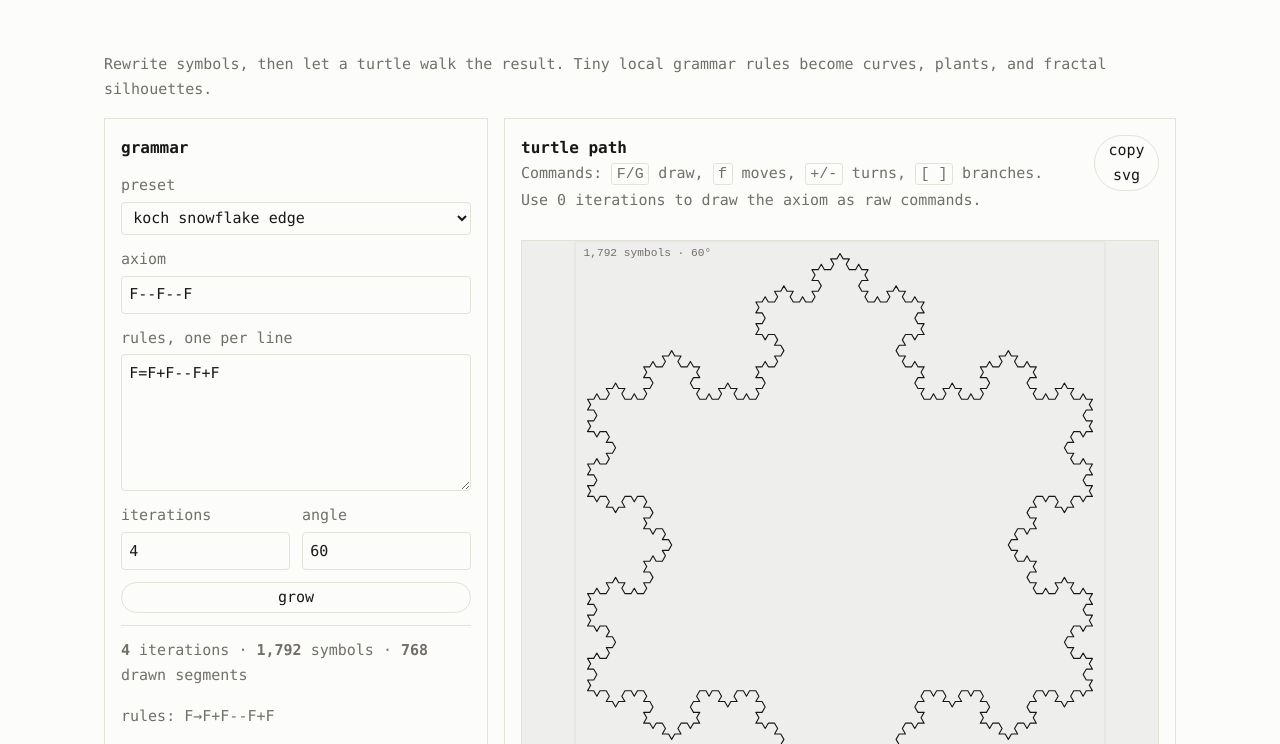
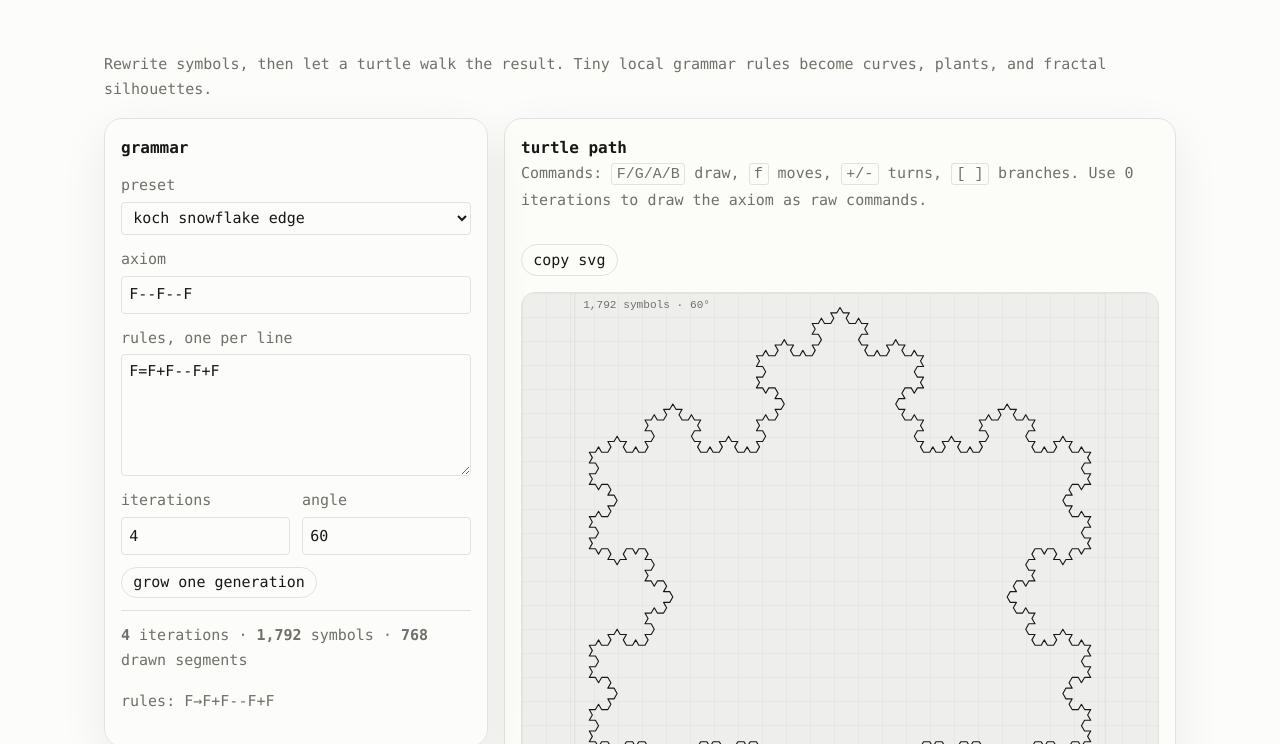
Before and after one commit to m0nhawk/incomplete.fun, an Astro site: page /lsystem in a window 1280 px wide. Shown: the part 56-800 px from the top of the page. Built offline with nearby package versions, Linux system fonts and the light colour scheme; Astro itself is replaced by a stand-in of ours.

Commit message:
fix: polish L-system garden
Entire-Checkpoint: 2b5fe2a17f30

```diff
--- a/src/pages/lsystem.astro
+++ b/src/pages/lsystem.astro
@@ -6,7 +6,7 @@ import PageLayout from '../layouts/PageLayout.astro';
   <p class="lsystem-intro">Rewrite symbols, then let a turtle walk the result. Tiny local grammar rules become curves, plants, and fractal silhouettes.</p>
 
   <section class="lsystem-grid" id="lsystem-app">
-    <form class="lsystem-card" id="lsystem-form">
+    <form class="lsystem-card lsystem-controls" id="lsystem-form">
       <h2>grammar</h2>
       <label>
         preset
@@ -29,7 +29,7 @@ import PageLayout from '../layouts/PageLayout.astro';
         <label>iterations <input id="lsystem-iterations" type="number" min="0" max="8" value="4" /></label>
         <label>angle <input id="lsystem-angle" type="number" min="1" max="180" value="60" /></label>
       </div>
-      <button class="toolbar-button" id="lsystem-grow" type="button">grow</button>
+      <button class="toolbar-button lsystem-grow" id="lsystem-grow" type="button">grow one generation</button>
       <div class="lsystem-output" id="lsystem-summary" aria-live="polite"></div>
     </form>
 
@@ -37,7 +37,7 @@ import PageLayout from '../layouts/PageLayout.astro';
       <div class="lsystem-head">
         <div>
           <h2>turtle path</h2>
-          <p class="lsystem-intro">Commands: <code>F/G</code> draw, <code>f</code> moves, <code>+/-</code> turns, <code>[ ]</code> branches. Use 0 iterations to draw the axiom as raw commands.</p>
+          <p class="lsystem-intro">Commands: <code>F/G/A/B</code> draw, <code>f</code> moves, <code>+/-</code> turns, <code>[ ]</code> branches. Use 0 iterations to draw the axiom as raw commands.</p>
         </div>
         <button class="toolbar-button" id="lsystem-download" type="button">copy svg</button>
       </div>
@@ -57,17 +57,23 @@ import PageLayout from '../layouts/PageLayout.astro';
     display: grid;
     grid-template-columns: minmax(17rem, 24rem) minmax(0, 1fr);
     gap: 1rem;
+    align-items: start;
   }
 
   .lsystem-card {
     border: 1px solid var(--line);
+    border-radius: 18px;
     padding: 1rem;
     display: grid;
     gap: .75rem;
     align-content: start;
+    background: color-mix(in srgb, var(--bg) 88%, transparent);
+    box-shadow: 0 1rem 3rem color-mix(in srgb, var(--fg) 7%, transparent);
   }
 
-  .lsystem-wide { min-width: 0; }
+  .lsystem-controls { position: sticky; top: 1rem; }
+
+  .lsystem-wide { min-width: 0; gap: 1rem; }
 
   .lsystem-card h2 {
     font-size: 1rem;
@@ -89,6 +95,7 @@ import PageLayout from '../layouts/PageLayout.astro';
   .lsystem-card textarea {
     min-height: 7rem;
     resize: vertical;
+    line-height: 1.45;
   }
 
   .lsystem-two {
@@ -102,19 +109,26 @@ import PageLayout from '../layouts/PageLayout.astro';
     justify-content: space-between;
     align-items: start;
     gap: 1rem;
+    flex-wrap: wrap;
   }
 
   .lsystem-svg-wrap {
     border: 1px solid var(--line);
+    border-radius: 14px;
     background: var(--wash);
     overflow: auto;
+    background-image:
+      linear-gradient(color-mix(in srgb, var(--line) 60%, transparent) 1px, transparent 1px),
+      linear-gradient(90deg, color-mix(in srgb, var(--line) 60%, transparent) 1px, transparent 1px);
+    background-size: 1.5rem 1.5rem;
   }
 
   #lsystem-plot {
     display: block;
     width: 100%;
-    min-width: 38rem;
-    height: 38rem;
+    min-width: min(38rem, 100%);
+    height: clamp(22rem, 60vw, 38rem);
+    transition: opacity .2s ease;
   }
 
   .lsystem-output {
@@ -123,8 +137,13 @@ import PageLayout from '../layouts/PageLayout.astro';
     font-variant-numeric: tabular-nums;
   }
 
+  .lsystem-output p:last-child { margin-bottom: 0; }
+
+  .lsystem-grow { justify-self: start; }
+
   @media (max-width: 58rem) {
     .lsystem-grid { grid-template-columns: 1fr; }
+    .lsystem-controls { position: static; }
   }
 </style>
 
@@ -132,6 +151,8 @@ import PageLayout from '../layouts/PageLayout.astro';
   .lsystem-path { fill: none; stroke: var(--fg); stroke-linecap: round; stroke-linejoin: round; }
   .lsystem-frame { fill: none; stroke: var(--line); }
   .lsystem-label { fill: var(--muted); font-family: ui-monospace, monospace; }
+  #lsystem-plot.is-error { opacity: .32; }
+  .lsystem-error { color: var(--fg); }
 </style>
 
 <script>
--- a/src/scripts/lsystem.ts
+++ b/src/scripts/lsystem.ts
@@ -41,6 +41,7 @@ interface Bounds {
 }
 
 const MAX_EXPANSION = 160_000;
+const DEFAULT_PRESET = "koch";
 const PRESETS: Record<string, Preset> = {
   koch: {
     axiom: "F--F--F",
@@ -106,7 +107,7 @@ function getElements(): Elements | null {
 }
 
 function init(elements: Elements) {
-  applyPreset(elements, "koch");
+  applyPreset(elements, DEFAULT_PRESET);
   elements.form.addEventListener("submit", (event) => {
     event.preventDefault();
     render(elements);
@@ -121,9 +122,13 @@ function init(elements: Elements) {
   });
   [elements.axiom, elements.rules, elements.iterations, elements.angle].forEach((input) => input.addEventListener("input", () => render(elements)));
   elements.download.addEventListener("click", async () => {
-    await navigator.clipboard?.writeText(elements.plot.outerHTML);
-    elements.download.textContent = "copied";
-    setTimeout(() => { elements.download.textContent = "copy svg"; }, 900);
+    const copied = await copyText(elements.plot.outerHTML);
+    elements.download.textContent = copied ? "copied" : "copy unavailable";
+    elements.download.disabled = true;
+    setTimeout(() => {
+      elements.download.textContent = "copy svg";
+      elements.download.disabled = false;
+    }, 900);
   });
   render(elements);
 }
@@ -149,19 +154,22 @@ function render(elements: Elements) {
     const expanded = expand(axiom, rules, iterations);
     const rendered = renderTurtle(expanded, angle, heading);
     draw(elements.plot, rendered, expanded.length, angle);
+    elements.plot.classList.remove("is-error");
     elements.summary.innerHTML = `
       <p><strong>${iterations}</strong> iterations · <strong>${expanded.length.toLocaleString()}</strong> symbols · <strong>${rendered.segments.toLocaleString()}</strong> drawn segments</p>
       <p>rules: ${[...rules.entries()].map(([key, value]) => `${escapeHtml(key)}→${escapeHtml(value)}`).join(", ") || "none"}</p>
     `;
   } catch (error) {
-    elements.summary.innerHTML = `<p>${escapeHtml(error instanceof Error ? error.message : String(error))}</p>`;
+    elements.plot.classList.add("is-error");
+    elements.summary.innerHTML = `<p class="lsystem-error">${escapeHtml(error instanceof Error ? error.message : String(error))}</p>`;
   }
 }
 
 function parseRules(text: string): Map<string, string> {
   const rules = new Map<string, string>();
   text.split("\n").map((line) => line.trim()).filter(Boolean).forEach((line) => {
-    const separator = line.includes("=") ? "=" : "→";
+    const separator = line.includes("=") ? "=" : line.includes("→") ? "→" : null;
+    if (!separator) throw new Error(`invalid rule: ${line} (use F=FF or F→FF)`);
     const [left, ...rest] = line.split(separator);
     const key = left?.trim();
     const value = rest.join(separator).trim();
@@ -174,12 +182,15 @@ function parseRules(text: string): Map<string, string> {
 function expand(axiom: string, rules: Map<string, string>, iterations: number): string {
   let current = axiom;
   for (let step = 0; step < iterations; step++) {
-    let next = "";
+    const next: string[] = [];
+    let length = 0;
     for (const symbol of current) {
-      next += rules.get(symbol) ?? symbol;
-      if (next.length > MAX_EXPANSION) throw new Error(`expansion stopped above ${MAX_EXPANSION.toLocaleString()} symbols`);
+      const replacement = rules.get(symbol) ?? symbol;
+      next.push(replacement);
+      length += replacement.length;
+      if (length > MAX_EXPANSION) throw new Error(`expansion stopped above ${MAX_EXPANSION.toLocaleString()} symbols`);
     }
-    current = next;
+    current = next.join("");
   }
   return current;
 }
@@ -227,10 +238,10 @@ function renderTurtle(commands: string, angleDegrees: number, headingDegrees: nu
 }
 
 function draw(plot: SVGSVGElement, rendered: RenderedPath, symbolCount: number, angle: number) {
-  const pad = 2;
+  const pad = Math.max(2, Math.max(rendered.bounds.maxX - rendered.bounds.minX, rendered.bounds.maxY - rendered.bounds.minY) * 0.025);
   const width = rendered.bounds.maxX - rendered.bounds.minX || 1;
   const height = rendered.bounds.maxY - rendered.bounds.minY || 1;
-  const lineWidth = Math.max(width, height) / 520;
+  const lineWidth = Math.max(Math.max(width, height) / 520, 0.018);
   const labelSize = Math.max(lineWidth * 10, 0.45);
   const frameX = rendered.bounds.minX - pad;
   const frameY = rendered.bounds.minY - pad;
@@ -241,6 +252,16 @@ function draw(plot: SVGSVGElement, rendered: RenderedPath, symbolCount: number,
     ${svg("path", { class: "lsystem-path", d: rendered.path, "stroke-width": lineWidth })}
     ${svg("text", { class: "lsystem-label", x: frameX + labelSize * 0.75, y: frameY + labelSize * 1.35, "font-size": labelSize }, `${symbolCount.toLocaleString()} symbols · ${angle}°`)}
   `;
+}
+
+async function copyText(text: string): Promise<boolean> {
+  if (!navigator.clipboard) return false;
+  try {
+    await navigator.clipboard.writeText(text);
+    return true;
+  } catch {
+    return false;
+  }
 }
 
 function createBounds(x: number, y: number): Bounds {
```
